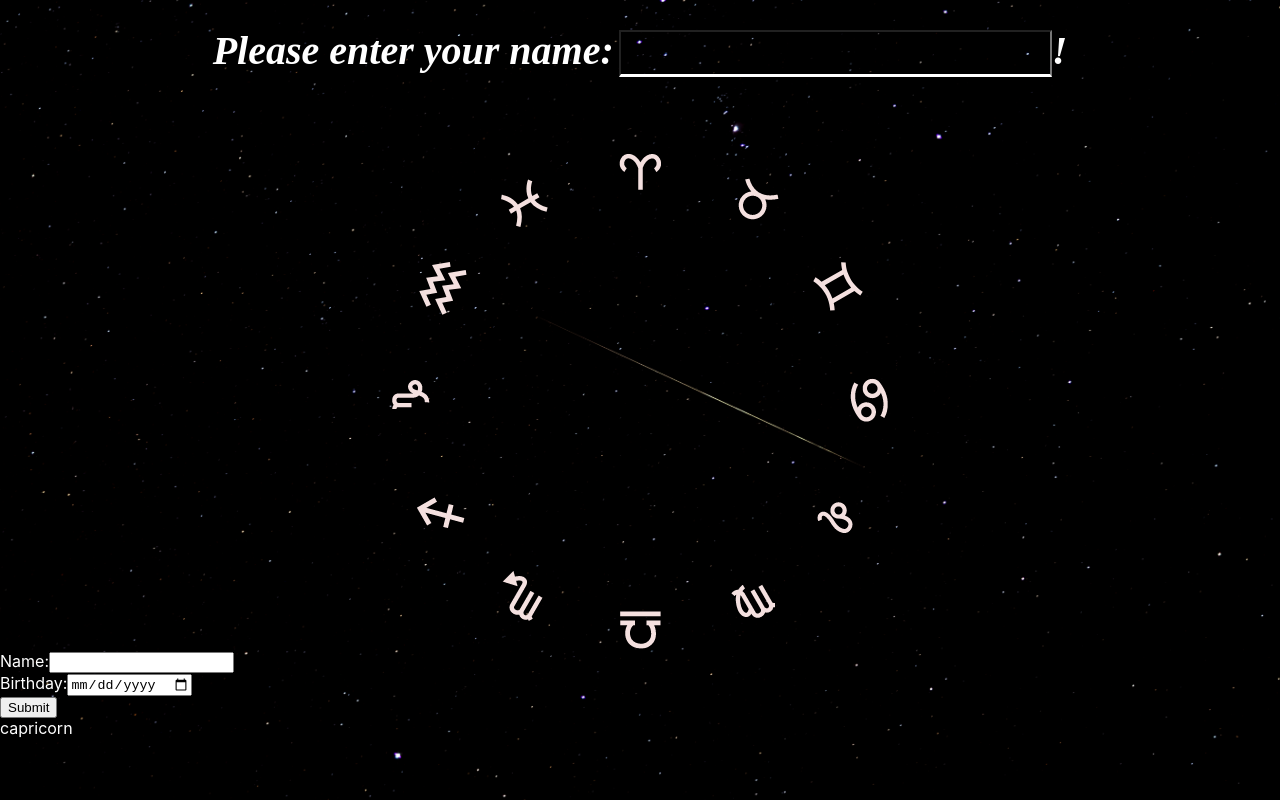
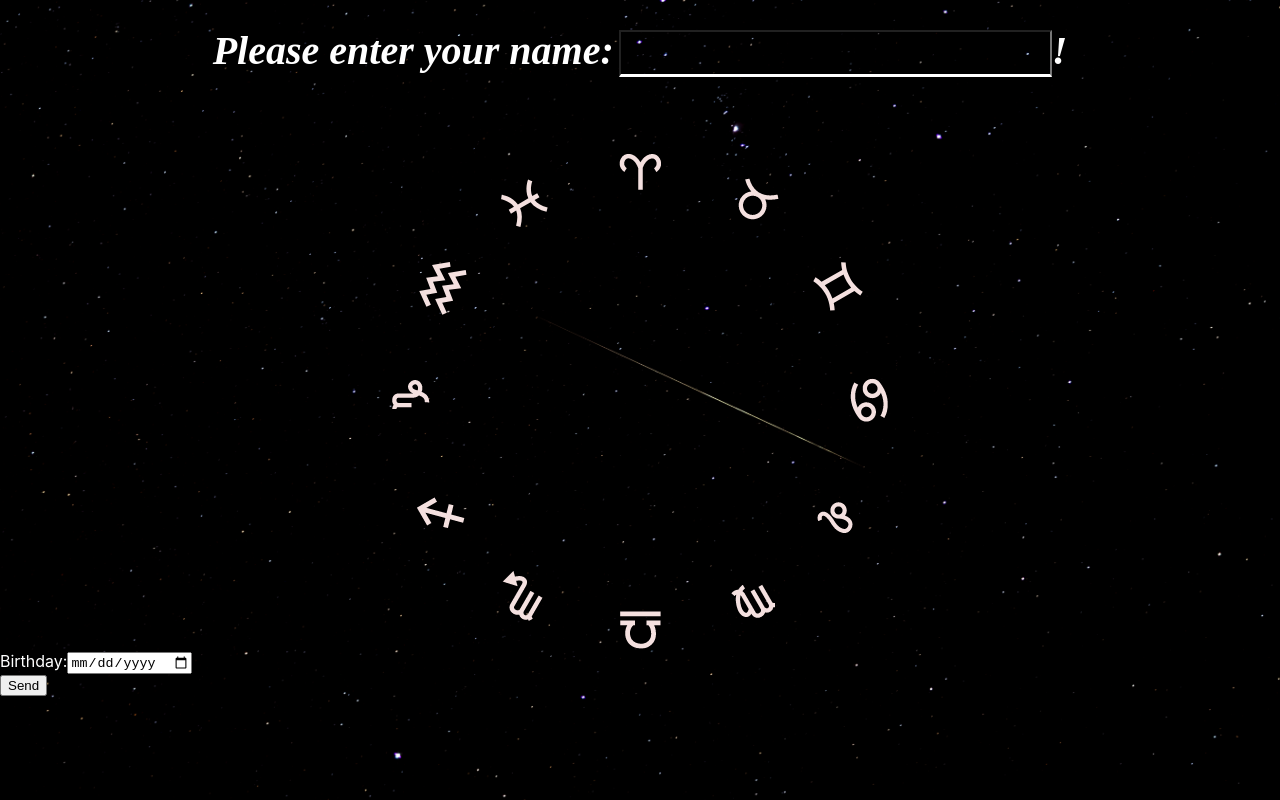
Before and after one commit to layadang/AstroBeanpot, a React (Create React App) app: page / in a window 1280 px wide. Built offline with nearby package versions, Linux system fonts and the light colour scheme.

Commit message:
Added sign name in the middle of wheel, issue of local/state storage

```diff
--- a/src/App.css
+++ b/src/App.css
@@ -7,11 +7,6 @@
   pointer-events: none;
 }
 
-@media (prefers-reduced-motion: no-preference) {
-  .App-logo {
-    animation: App-logo-spin infinite 20s linear;
-  }
-}
 
 .App-header {
   background-color: #282c34;
@@ -28,11 +23,6 @@
   color: #61dafb;
 }
 
-@keyframes App-logo-spin {
-  from {
-    transform: rotate(0deg);
-  }
-  to {
-    transform: rotate(360deg);
-  }
+.components {
+  display: flex;
 }
--- a/src/App.js
+++ b/src/App.js
@@ -19,7 +19,6 @@ const App = () => {
     if (storedBirthday) {
       setAstrologicalSign(GetAstrologicalSign(storedBirthday));
     }
-    const storedSign = localStorage.getItem("sign");
     console.log(localStorage.getItem("sign"));
 
    }, []);
@@ -27,10 +26,12 @@ const App = () => {
   return (
     <div className="parent">
       <div className="components">
-      <WelcomeName name={''}/>
-        <Wheel/>
-        <GetUserInfo />
+
+        <WelcomeName name={''}/>
+        <Wheel sign = {astrologicalSign}/>
+        <GetUserInfo/>
         <GetAstrologicalSign birthday={localStorage.getItem("birthday")} />
+
       </div>
 
 
--- a/src/components/Aztro.js
+++ b/src/components/Aztro.js
@@ -20,13 +20,13 @@ const Aztro = ({sign, day}) => {
        if(data) {
          return (
            <div>
-               Current Date: {data.current_date} <br />
+              You are a {sign} <br />
                Compatibility: {data.compatibility} <br />
                Lucky Number: {data.lucky_number} <br />
                 Lucky Time: {data.lucky_time} <br />
                Color: {data.color} <br />
                Date Range: {data.date_range} <br />
-             Mood: {data.mood} <br />
+               Mood: {data.mood} <br />
                Description: {data.description} <br />
            </div>
          );
--- a/src/components/GetAstrologicalSign.js
+++ b/src/components/GetAstrologicalSign.js
@@ -9,7 +9,6 @@ const GetAstrologicalSign = birthday => {
       return "capricorn";
     } else if (month === 1 && day <= 18) {
         localStorage.setItem("sign", "aquarius");
-        console.log("aquarius");
       return "aquarius";
     } else if (month === 2 && day <= 20) {
         localStorage.setItem("sign", "pisces");
@@ -41,9 +40,6 @@ const GetAstrologicalSign = birthday => {
     } else if (month === 11 && day <= 21) {
         localStorage.setItem("sign", "sagittarius");
       return "sagittarius";
-    } else {
-        localStorage.setItem("sign", "capricorn");
-      return "capricorn";
     }
   };
 
--- a/src/components/GetUserInfo.js
+++ b/src/components/GetUserInfo.js
@@ -2,7 +2,7 @@ import React, { useState } from "react";
 import GetAstrologicalSign from "./GetAstrologicalSign";
 import Aztro from "./Aztro";
 
-const GetUserInfo = () => {
+function GetUserInfo(props) {
   const [name, setName] = useState("");
   const [birthday, setBirthday] = useState("");
   const [showForm, setShowForm] = useState(true);
@@ -17,13 +17,13 @@ const GetUserInfo = () => {
   };
 
   const handleSubmit = event => {
-    event.preventDefault();
 
     localStorage.setItem("name", name);
     console.log(localStorage.getItem("name"));
 
     localStorage.setItem("birthday", birthday);
-    console.log(localStorage.getItem("birthday"));
+    console.log(localStorage.getItem("birthday")); // CHANGE TO SET
+    props.setBirthday(birthday);
 
     const astrologicalSign = GetAstrologicalSign(birthday);
     localStorage.setItem("sign", astrologicalSign);
@@ -31,21 +31,14 @@ const GetUserInfo = () => {
 
     setShowForm(false);
 
+    event.preventDefault();
+
   };
 
   return (
     <>
       {showForm ? (
         <form onSubmit={handleSubmit}>
-          <div>
-            <label htmlFor="name">Name:</label>
-            <input
-              type="text"
-              id="name"
-              value={name}
-              onChange={handleNameChange}
-            />
-          </div>
           <div>
             <label htmlFor="birthday">Birthday:</label>
             <input
@@ -55,10 +48,12 @@ const GetUserInfo = () => {
               onChange={handleBirthdayChange}
             />
           </div>
-          <button type="submit">Submit</button>
+
+          <button type="submit">Send</button>
+
         </form>
       ) : (
-        <Aztro sign={localStorage.getItem("sign")} day="today"/>
+        <Aztro sign={localStorage.getItem("sign")} day="today"/> // CHANGE TO SET STATUS
       )}
     </>
   );
--- a/src/components/Wheel.js
+++ b/src/components/Wheel.js
@@ -1,11 +1,13 @@
 import "../styles/global.css"
 
-function Wheel() {
+
+function Wheel(props) {
     return (
 
         <div className="wheelContainer">
             <img class="wheel wheel--aries" src= "wheel.png"/>
-
+            <div className="displaySign"> {props.sign}
+            </div>
         </div>
 
     )
--- a/src/styles/global.css
+++ b/src/styles/global.css
@@ -7,6 +7,13 @@ h1 {
 .container {
     display: flex;
     justify-content: center;
+}
+
+.displaySign {
+    position: absolute;
+    top: 50%;
+    left: 50%;
+    transform: translate(-50%, -50%);
 }
 
 .wheel {
```
